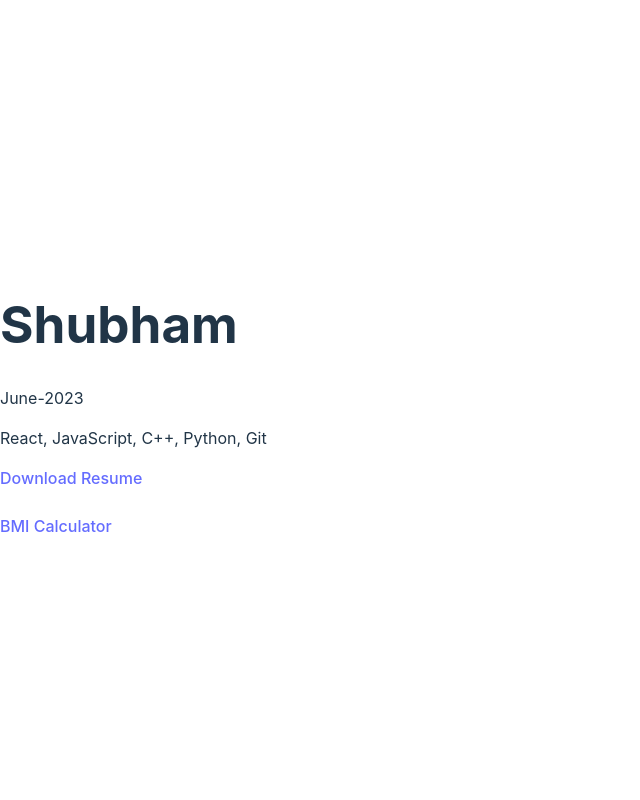
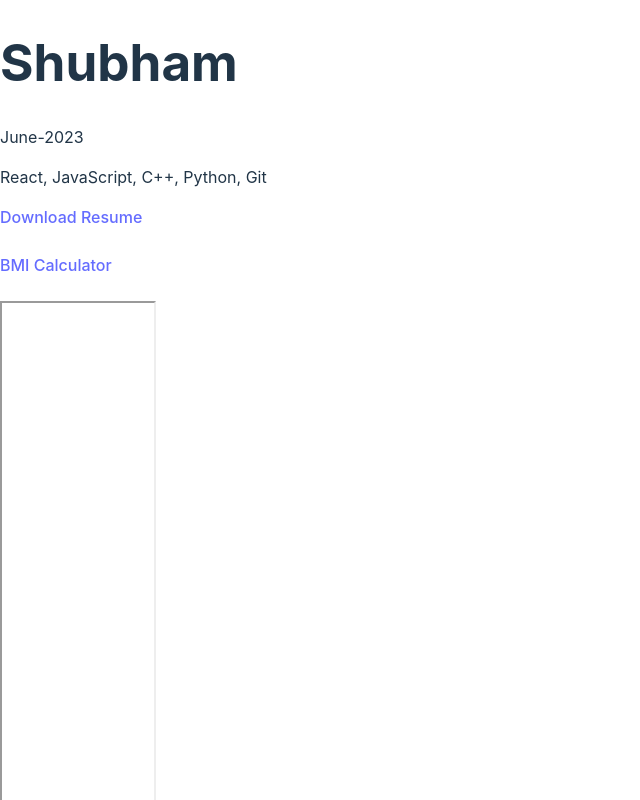
Before and after one commit to shubham-mehar/Ag7tDGud7W7iyQFk, a React (Vite) app: page / in a window 1280 px wide. Shown: the top 800 px of the page, without its empty margins (0-640 px from the left). Built offline with nearby package versions, Linux system fonts and the light colour scheme; the HTML template or start-up script is replaced by a standard one.

Commit message:
Resume uploaded

```diff
--- a/src/components/LandingPage.jsx
+++ b/src/components/LandingPage.jsx
@@ -2,16 +2,19 @@ import { Link } from "react-router-dom";
 
 const LandingPage = () => {
   return (
-    <div>
+    <div className="container">
         <h1>Shubham </h1>
         <p>June-2023</p>
         <p>React, JavaScript, C++, Python, Git</p>
-        <a href="../src/assets/Resume_Shubham.pdf" download>
+        <a href="/Resume.pdf" download>
             Download Resume
         </a>
         <br/>
         <br/>
         <Link to='/bmi'>BMI Calculator</Link>
+        <br/>
+        <br/>
+        <iframe src={'/Resume.pdf'} width='50%' height='1050px' />
     </div>
   )
 }
```
Also changed, not shown: 1 other file (tests, documents, lock files or other folders).
